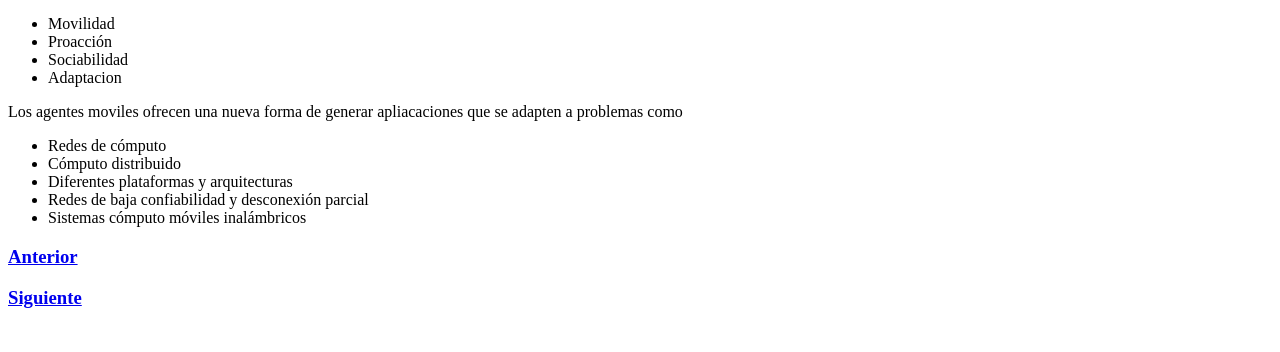
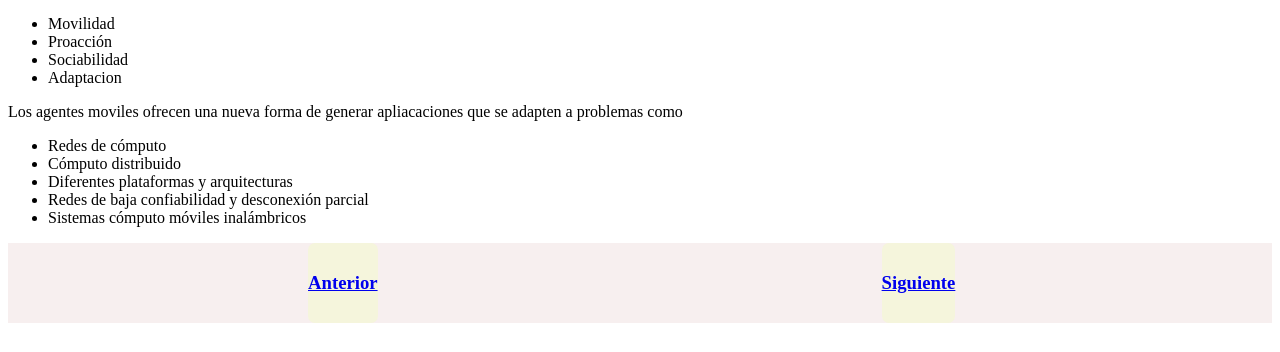
Before and after one commit to hdlozano/AgentesMoviles, a plain HTML site: page caracteristicas.html in a window 1280 px wide. Shown: the part 448-800 px from the top of the page. Drawn offline with Linux system fonts and the light colour scheme.

Commit message:
Arreglo de estilos de footer

```diff
--- a/CSS/stileVenta.css
+++ b/CSS/stileVenta.css
@@ -34,3 +34,24 @@
 .main_parraf{
     text-size-adjust: 30px;
 }
+
+.final_list{
+    margin-top: 10px;
+    color: black;
+    list-style: none;
+    padding: 0px;
+    background-color: rgb(247, 239, 239);
+
+}
+
+.final_list__item{
+
+    padding-top: 10px;
+    padding-bottom: 10px;
+    margin-left: 300px;
+    margin-right: 200px;
+    padding: px;
+    display: inline-block;
+    background-color: beige;
+    border-radius: 7px;
+}
--- a/CSS/styleCarac.css
+++ b/CSS/styleCarac.css
@@ -34,3 +34,24 @@
 .main_parraf{
     text-size-adjust: 30px;
 }
+
+.final_list{
+    margin-top: 10px;
+    color: black;
+    list-style: none;
+    padding: 0px;
+    background-color: rgb(247, 239, 239);
+
+}
+
+.final_list__item{
+
+    padding-top: 10px;
+    padding-bottom: 10px;
+    margin-left: 300px;
+    margin-right: 200px;
+    padding: px;
+    display: inline-block;
+    background-color: beige;
+    border-radius: 7px;
+}
--- a/CSS/styleDesv.css
+++ b/CSS/styleDesv.css
@@ -34,3 +34,24 @@
 .main_parraf{
     text-size-adjust: 30px;
 }
+
+.final_list{
+    margin-top: 10px;
+    color: black;
+    list-style: none;
+    padding: 0px;
+    background-color: rgb(247, 239, 239);
+
+}
+
+.final_list__item{
+
+    padding-top: 10px;
+    padding-bottom: 10px;
+    margin-left: 300px;
+    margin-right: 200px;
+    padding: px;
+    display: inline-block;
+    background-color: beige;
+    border-radius: 7px;
+}
--- a/caracteristicas.html
+++ b/caracteristicas.html
@@ -48,12 +48,26 @@
         <li>Redes de baja confiabilidad y desconexión parcial</li>
         <li>Sistemas cómputo móviles inalámbricos</li>
     </ul>
-    <footer class="final">
-        <label class="final_title">
-            <h3 class="final_title__ref"><a href="./index.html">Anterior</a></h3>
-            <h3 class="final_title__ref"><a href="./Ventajas.html">Siguiente</a></h3>
-        </label>
-    </footer>
 </div>
+<footer >
+    <nav>
+        <ul class="final_list">
+            <li class="final_list__item">
+                <h3>
+                    <a href="./index.html">
+                        Anterior
+                    </a>
+                </h3>
+            </li>
+            <li class="final_list__item">
+                <h3>
+                <a href="./Ventajas.html">
+                    Siguiente
+                </a>
+            </h3>
+            </li>
+        </ul>
+    </nav>
+</footer>
 </body>
 </html>
```
Also changed, not shown: CSS/styleCuan.css (+12 -0 lines), CSS/styleIndex.css (+13 -0 lines), Cuando.html (+10 -5 lines), Desventajas.html (+20 -6 lines), Ventajas.html (+19 -6 lines), index.html (+5 -1 lines).
